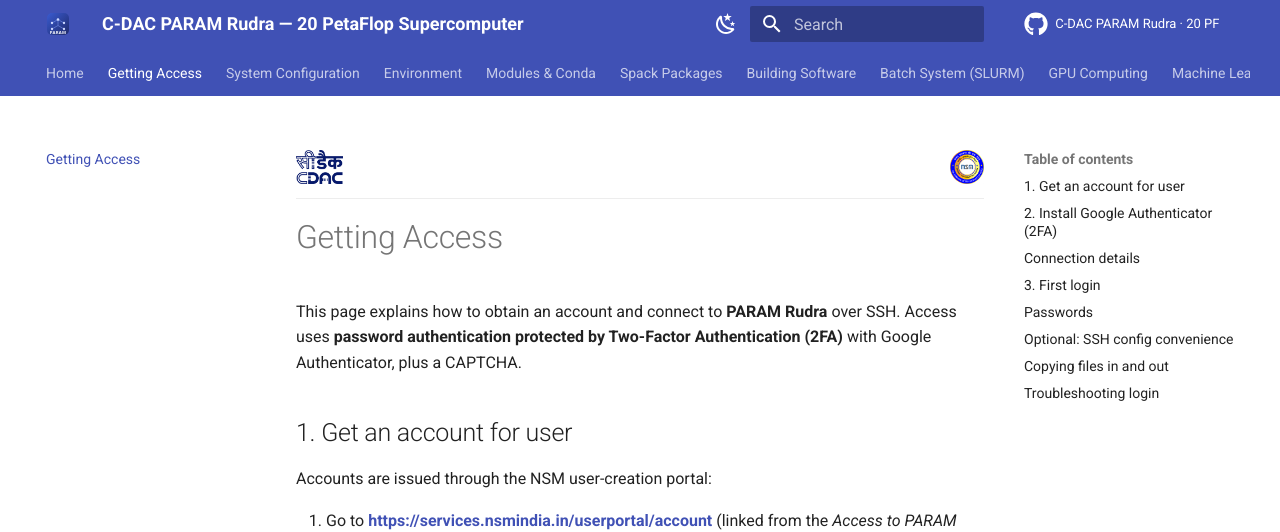
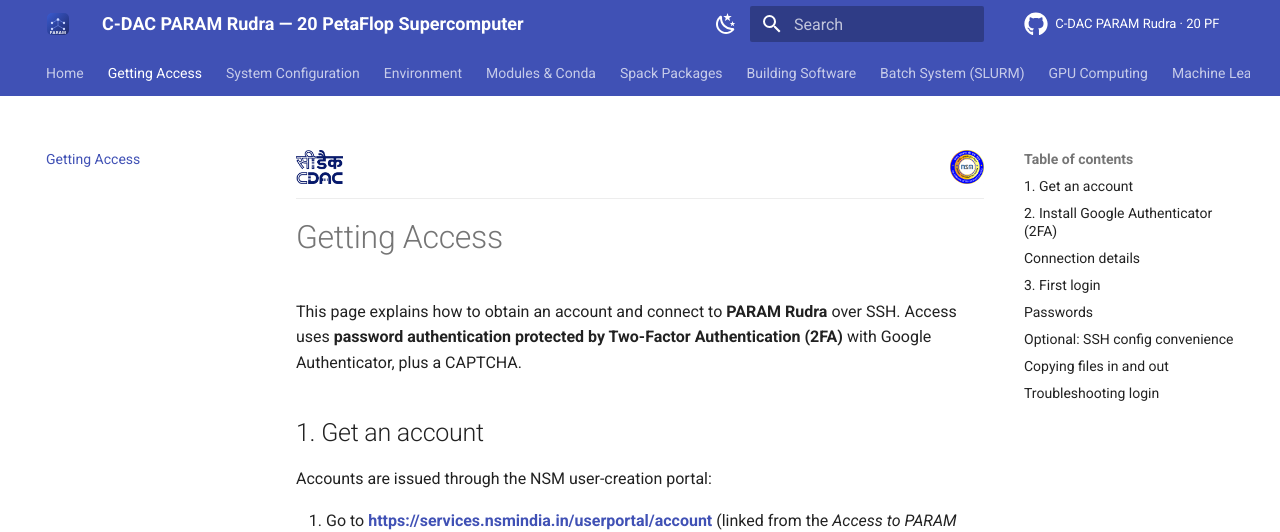
Before and after one commit to samcom12/paramrudra-user-manual, an MkDocs documentation site: the page built from docs/access.md, in a window 1280 px wide and 900 px high. Shown: the top 532 px of the window. Built offline with MkDocs 1.6.1 and Material for MkDocs 9.7.7, drawn with Linux system fonts in a browser that asks for light colours; comment, search, counter and statistics services are not loaded.

Commit message:
Updated access documentation

```diff
--- a/docs/access.md
+++ b/docs/access.md
@@ -4,7 +4,7 @@ This page explains how to obtain an account and connect to **PARAM Rudra** over
 SSH. Access uses **password authentication protected by Two-Factor Authentication
 (2FA)** with Google Authenticator, plus a CAPTCHA.
 
-## 1. Get an account for user
+## 1. Get an account
 
 Accounts are issued through the NSM user-creation portal:
 
```
